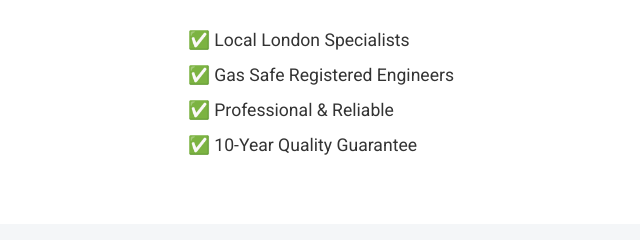
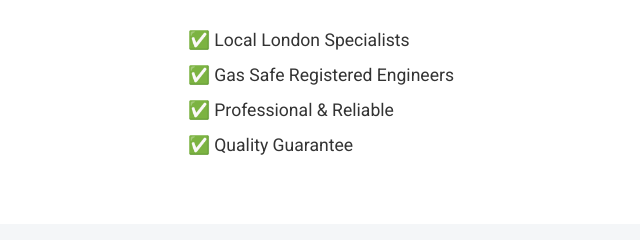
Before and after one commit to Anandprakashh/jjr-constructions, a plain HTML site: page index.html in a window 1280 px wide. Shown: the part 2160-2400 px from the top of the page, 319-959 px from the left. Drawn offline with Linux system fonts and the light colour scheme.

Commit message:
update lines

```diff
--- a/index.html
+++ b/index.html
@@ -97,7 +97,7 @@
                 <li>✅ Local London Specialists</li>
                 <li>✅ Gas Safe Registered Engineers</li>
                 <li>✅ Professional & Reliable</li>
-                <li>✅ 10-Year Quality Guarantee</li>
+                <li>✅ Quality Guarantee</li>
             </ul>
         </div>
     </section>
```
